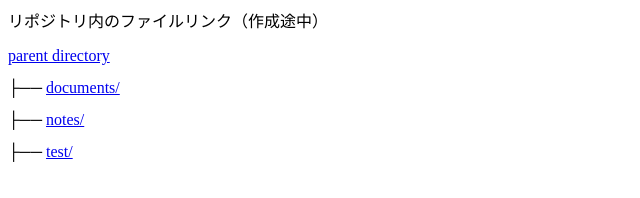
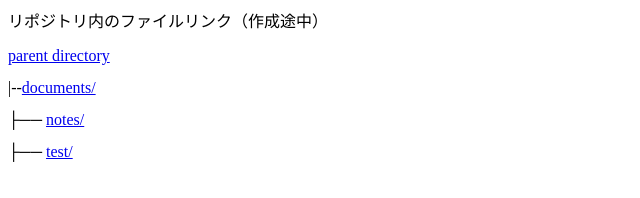
Before and after one commit to nagaissue/nw-circle, a plain HTML site: page index.html in a window 1280 px wide. Shown: the full height of the page, 0-640 px from the left. Drawn offline with Linux system fonts and the light colour scheme.

Commit message:
update ./index.html 2026-06-15 13:18

```diff
--- a/index.html
+++ b/index.html
@@ -6,7 +6,7 @@
     </head>
     <body>
         <p style="line-height: 1.0;"><a href="./index.html">parent directory</a></p>
-        <p style="line-height: 1.0;">├── <a href="./documents/">documents/</a></p>
+        <p style="line-height: 1.0;">|--<a href="./documents/">documents/</a></p>
         <p style="line-height: 1.0;">├── <a href="./notes/">notes/</a></p>
         <p style="line-height: 1.0;">├── <a href="./test/">test/</a></p>
     </body>
```
